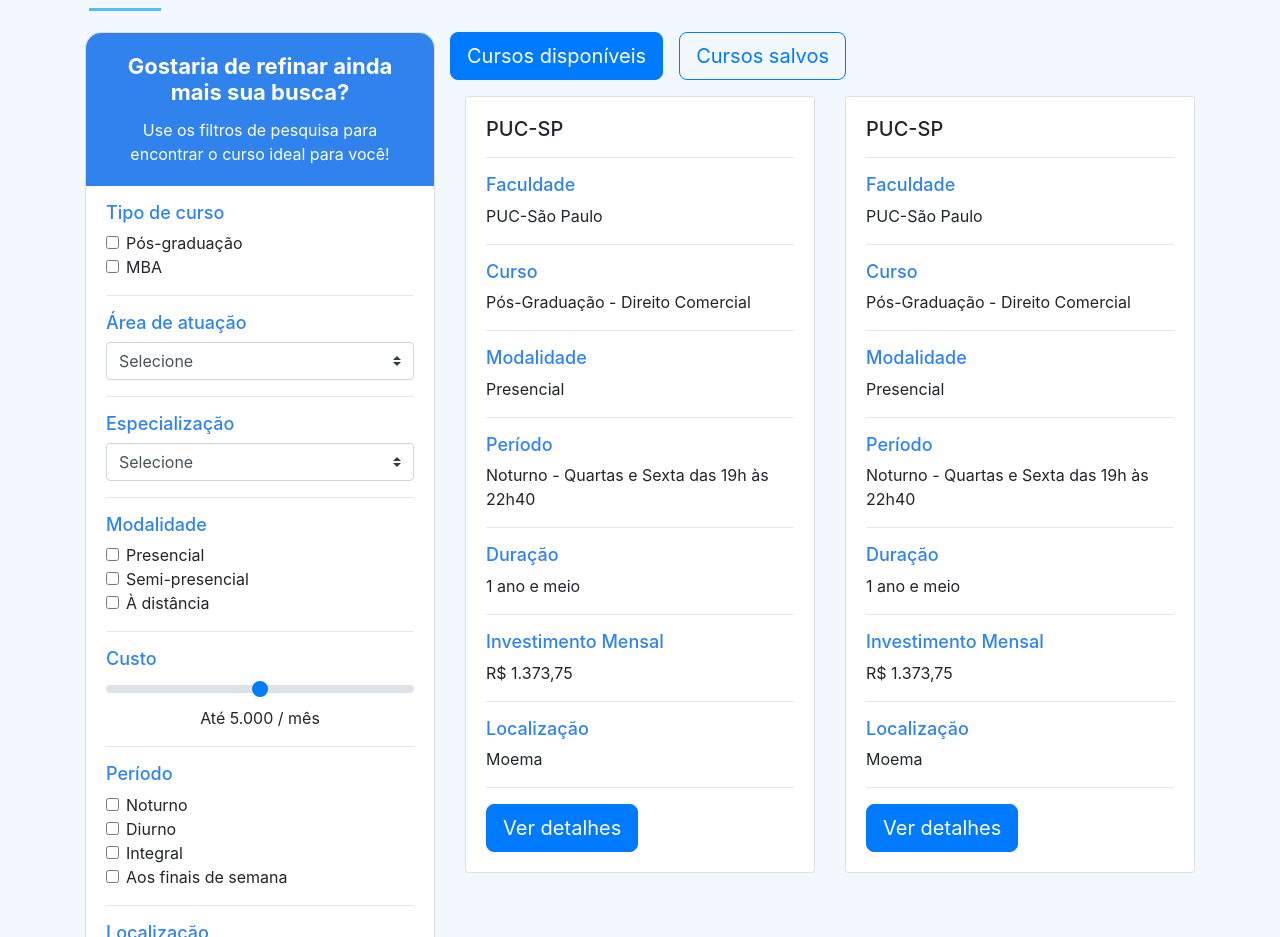
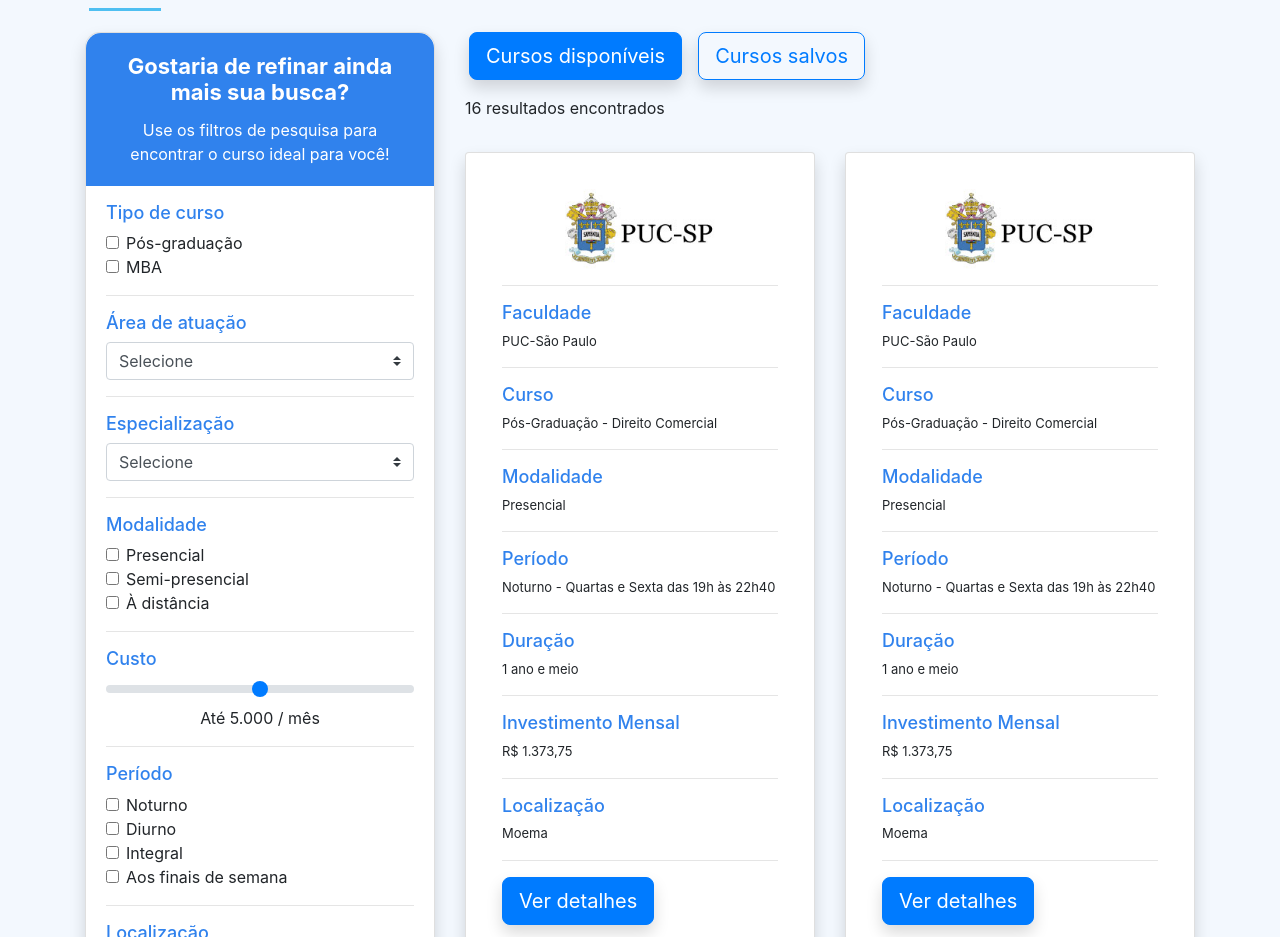
Before and after one commit to brunomorello/dkt_frontend_v2, an Angular app: page /searchCourse in a window 1280 px wide. Shown: the part 435-1372 px from the top of the page. Built offline with nearby package versions, Linux system fonts and the light colour scheme.

Commit message:
Finished layout for search course page

```diff
--- a/src/app/modules/search-course/search-course.component.css
+++ b/src/app/modules/search-course/search-course.component.css
@@ -9,11 +9,27 @@
 
 .custom-card-menu {
     border-radius: 15px;
+    box-shadow: 0 .5rem 1rem rgba(0,0,0,.15) !important;
+}
+
+.btn {
+    box-shadow: 0 .5rem 1rem rgba(0,0,0,.15) !important;
 }
 
 .custom-main-card-title {
     color: #1a4680;
     font-weight: bold;
+}
+
+.custom-card-image-title {
+    width: 150px;
+    height: 80px;
+    margin: auto;
+}
+
+.custom-card-image-title > img {
+    width: 100%;
+    height: 100%;
 }
 
 .custom-card-menu-header {
@@ -46,6 +62,10 @@
     font-size: 13px;
 }
 
+.card-body > p {
+    font-size: 13px;
+}
+
 .custom-search-buttom {
     border-radius: 8px;
 }
--- a/src/app/modules/search-course/search-course.component.html
+++ b/src/app/modules/search-course/search-course.component.html
@@ -1,5 +1,5 @@
 <dkt-header></dkt-header>
-<main>
+<main class="pb-5">
   <div class="container-md">
 
     <div class="row">
@@ -11,7 +11,7 @@
       </div>
     </div>
 
-    <div class="row mb-3">
+    <div class="row">
       <div class="col-sm-4">
 
         <div class="card custom-card-menu mt-3">
@@ -154,20 +154,29 @@
 
       <div class="col-sm-8 mt-3">
 
-        <div class="row">
+        <div class="row ml-1">
           <button type="button" class="btn btn-primary btn-lg mr-3 custom-search-buttom">Cursos disponíveis</button>
           <button type="button" class="btn btn-outline-primary btn-lg custom-search-buttom">Cursos salvos</button>
+
+        </div>
+
+        <div class="row mt-3">
+          <div class="col-sm">
+            <p>
+              16 resultados encontrados
+            </p>
+          </div>
         </div>
 
         <div class="row mt-3">
 
           <div class="col-sm">
 
-            <div class="card">
+            <div class="card shadow p-3 mb-5 bg-white rounded">
               <div class="card-body">
-                <h5 class="card-title">
-                  PUC-SP
-                </h5>
+                <div class="custom-card-image-title">
+                  <img src="assets/img/college/PUC.jpg" alt="puc">
+                </div>
 
                 <hr>
 
@@ -206,7 +215,9 @@
 
                 <hr>
 
-                <button type="button" class="btn btn-primary btn-lg mr-3 custom-search-buttom">Ver detalhes</button>
+                <div class="mx-auto ">
+                  <button type="button" class="btn btn-primary btn-lg custom-search-buttom">Ver detalhes</button>
+                </div>
 
               </div>
             </div>
@@ -215,11 +226,11 @@
 
           <div class="col-sm">
 
-            <div class="card">
+            <div class="card shadow p-3 mb-5 bg-white rounded">
               <div class="card-body">
-                <h5 class="card-title">
-                  PUC-SP
-                </h5>
+                <div class="custom-card-image-title">
+                  <img src="assets/img/college/PUC.jpg" alt="puc">
+                </div>
 
                 <hr>
 
@@ -258,7 +269,9 @@
 
                 <hr>
 
-                <button type="button" class="btn btn-primary btn-lg mr-3 custom-search-buttom">Ver detalhes</button>
+                <div class="mx-auto ">
+                  <button type="button" class="btn btn-primary btn-lg custom-search-buttom">Ver detalhes</button>
+                </div>
 
               </div>
             </div>
```
